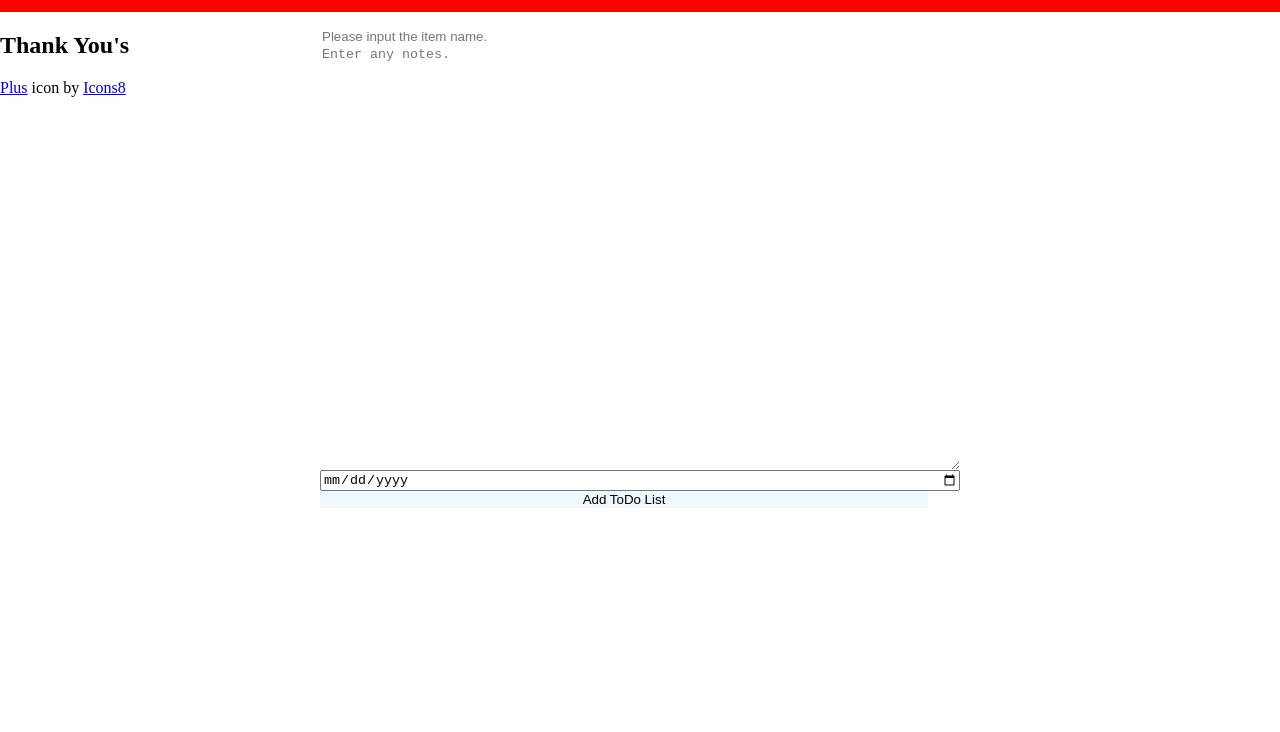
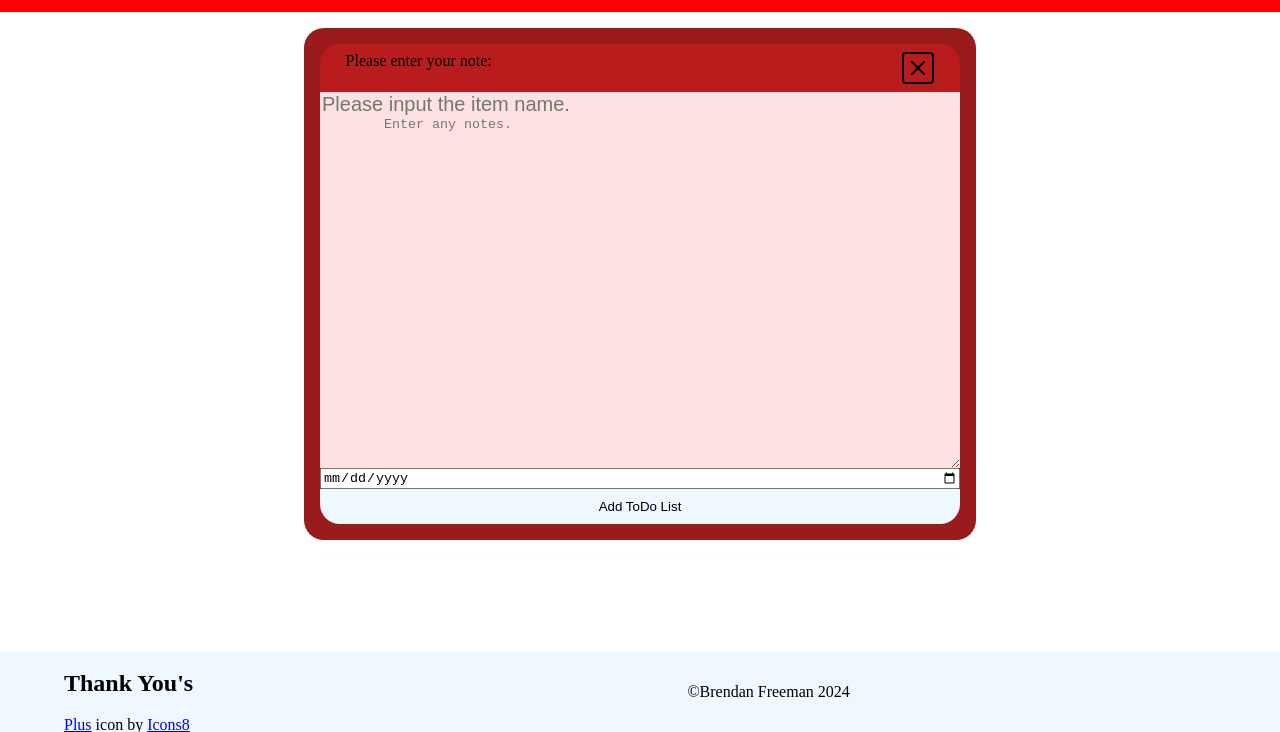
Before and after one commit to BrendanFre/odin-to-do-list, a website built with webpack: page src/index.html in a window 1280 px wide. Both pictures are taken after a click on the picture 29 px from the left and 40 px from the top of the page. Shown: the part 68-800 px from the top of the page. Built offline with nearby package versions, Linux system fonts and the light colour scheme.

Commit message:
Made changes to the dialog box and footer

```diff
--- a/src/footer/footer.css
+++ b/src/footer/footer.css
@@ -1,3 +1,14 @@
 .footerBar{
-    width: 80vw;
+    width:100%;
+    display: flex;
+    position: fixed;
+    left: 0;
+    top: 90vh;
+    height: 10vh;
+    background-color: aliceblue;
+    flex-direction: row;
+    flex: 1 1 1;
+    justify-content: space-between;
+    align-items: center;
+    padding: 0 5vw;
 }
--- a/src/footer/footer.js
+++ b/src/footer/footer.js
@@ -1,3 +1,4 @@
+import './footer.css'
 export default function createFooter(parent) {
   const theFooter = document.createElement('div')
   const columnOne = document.createElement('div')
@@ -6,11 +7,15 @@ export default function createFooter(parent) {
 
   const colOneHeading = document.createElement('h2')
   const icons8 = document.createElement('div')
+  const copyright = document.createElement('div')
   colOneHeading.textContent = "Thank You's"
   icons8.innerHTML = `<a target="_blank" href="https://icons8.com/icon/1501/plus">Plus</a> icon by <a target="_blank" href="https://icons8.com">Icons8</a>`
 
   columnOne.appendChild(colOneHeading)
   columnOne.appendChild(icons8)
+
+  copyright.innerText = "©Brendan Freeman 2024"
+  columnTwo.appendChild(copyright)
 
   theFooter.classList.add('footerBar')
   theFooter.appendChild(columnOne)
--- a/src/index.js
+++ b/src/index.js
@@ -13,8 +13,4 @@ theList.classList.add('listBody')
 
 Header(content)
 content.appendChild(theList)
-// if(toDoArray.length == 0){itemCard(content, theList); itemToHTML(storageItem, theList)} else{itemToHTML(storageItem, theList)}
-itemCard(theList)
-
-
 theFooter(content)
--- a/src/item/createItem.js
+++ b/src/item/createItem.js
@@ -21,5 +21,5 @@ export default function(subject, notes, deadLine) {
     const archiveStatus = () => status = "Archive";
     const deleteStatus = () => status = "deleted";
 
-    return {getStatus, actionStatus, completedStatus, archiveStatus, deleteStatus,itemKey, itemSubject, itemNotes, itemDeadline};
+    return {getStatus, actionStatus, completedStatus, archiveStatus, deleteStatus,};
 }
--- a/src/item/createItemDialog.js
+++ b/src/item/createItemDialog.js
@@ -1,5 +1,6 @@
 import './item.css';
 import createItem from './createItem';
+import quitButton from './x-square.svg';
 /**
  * This function creates the dialog box that allows the user to create a new todo.
  * @param {*} parent
@@ -7,6 +8,7 @@ import createItem from './createItem';
 
 export function itemCard(parent){
   const dialogBox = document.createElement('dialog');
+  const dialogTopBar = document.createElement('div');
   const todoTitle = document.createElement('input');
   const todoNotes = document.createElement('textarea');
   const todoDue = document.createElement('input');
@@ -15,12 +17,14 @@ export function itemCard(parent){
   postButton.textContent = "Add ToDo List";
 
 
+
   todoTitle.type = "text";
   todoTitle.placeholder = "Please input the item name.";
   todoNotes.name = "todoNotes";
   todoNotes.placeholder = "Enter any notes.";
   todoDue.type= "date";
   dialogBox.classList.add('newItemBox');
+  DialogTop(dialogBox);
   dialogBox.appendChild(todoTitle);
   dialogBox.appendChild(todoNotes);
   dialogBox.appendChild(todoDue);
@@ -30,8 +34,24 @@ export function itemCard(parent){
     const todoTitleValue = todoTitle.value;
     const todoNotesValue = todoNotes.value;
     const todoDueValue = todoDue.value;
-    createItem(todoTitle, todoNotes, todoDue);
+    createItem(todoTitleValue, todoNotesValue, todoDueValue);
     postButton.parentElement.remove()
     })
   parent.appendChild(dialogBox)
 };
+
+function DialogTop(parent) {
+  const mainBar = document.createElement('div');
+  const mainTitle = document.createElement('div');
+  const mainExit = document.createElement('img');
+
+  mainBar.classList.add('dialogTopBar')
+
+  mainTitle.textContent = "Please enter your note:";
+  mainExit.src = quitButton;
+
+  mainBar.appendChild(mainTitle);
+  mainBar.appendChild(mainExit);
+  parent.appendChild(mainBar)
+
+}
--- a/src/item/item.css
+++ b/src/item/item.css
@@ -7,32 +7,45 @@
     display: flex;
     flex-direction: column;
     overflow: hidden;
+    background-color: #991b1b;
+    margin: 2vh auto;
+    border-radius: 20px;
 }
 
 .newItemBox>input[type=text]{
     border: none;
+    background-color: #fee2e2;
+    font-size: 20px;
 }
 
 .newItemBox>input[type=text]:focus{
     border: none;
     outline: none;
+    background-color: #fee2e2;
 }
 
 .newItemBox>textarea{
     border: none;
     height: 90vh;
+    padding: 0 5vw;
+    background-color: #fee2e2;
 }
 
 .newItemBox>textarea:focus{
     border: none;
     outline: none;
+    background-color: #fee2e2;
+    padding: 0 5vw;
 }
 
 .newItemBox>button{
-    width: 95%;
-    height: 20px;
+    width: 100%;
+    height: 40px;
     border: none;
     background-color: aliceblue;
+    border-bottom-left-radius: 20px;
+    border-bottom-right-radius: 20px;
+    padding: 10px;
 }
 
 /* Task List */
@@ -64,3 +77,18 @@
     border: none;
     width: 100%;
 }
+
+.dialogTopBar{
+    display: flex;
+    justify-content: space-between;
+    align-content: center;
+    background-color: #b91c1c;
+    border-top-left-radius: 20px;
+    border-top-right-radius: 20px;
+    padding: 1vh 2vw;
+}
+
+.dialogTopBar>img{
+    width: 32px;
+    color: white;
+}
--- a/src/navBar/navBar.js
+++ b/src/navBar/navBar.js
@@ -1,7 +1,7 @@
 import './navBar.css';
 import myLogo from './Logo.png';
 import addImage from './plus-square.svg';
-import { itemCard } from '../item/item-ux';
+import {itemCard} from '../item/createItemDialog';
 
 function header(logo) {
   const theLogo = new Image();
@@ -19,7 +19,7 @@ function addNote(parent) {
   addButton.width = 33;
   addButton.height = 33;
   addButton.classList.add('addButton');
-  addButton.addEventListener('click', () => { console.log(taskList); itemCard(parent, taskList); });
+  addButton.addEventListener('click', () => {itemCard(parent, taskList); });
   return addButton;
 }
 
```
Also changed, not shown: src/item/x-square.svg (added).
